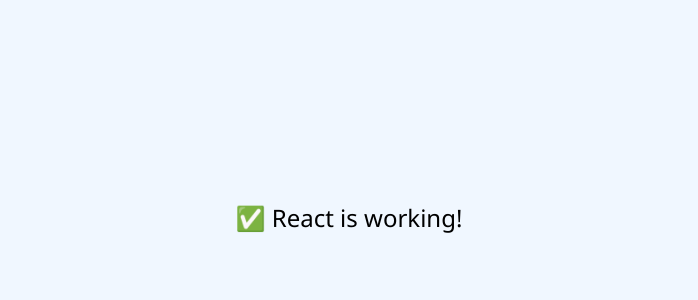
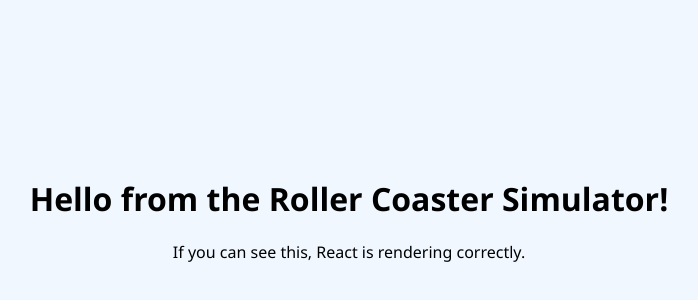
Before and after one commit to mlawsonfpms/roller-coaster-sim, a React (Vite) app: page / in a window 1280 px wide. Shown: the part 208-508 px from the top of the page, without its empty margins (291-989 px from the left). Built offline with nearby package versions, Linux system fonts and the light colour scheme.

Commit message:
Update App.jsx

```diff
--- a/src/components/App.jsx
+++ b/src/components/App.jsx
@@ -1,7 +1,12 @@
-export default function App() {
+import React from "react";
+
+function App() {
   return (
-    <div style={{ textAlign: "center", marginTop: "50px", fontSize: "24px" }}>
-      ✅ React is working!
+    <div style={{ textAlign: "center", marginTop: "50px" }}>
+      <h1>Hello from the Roller Coaster Simulator!</h1>
+      <p>If you can see this, React is rendering correctly.</p>
     </div>
   );
 }
+
+export default App;
```
